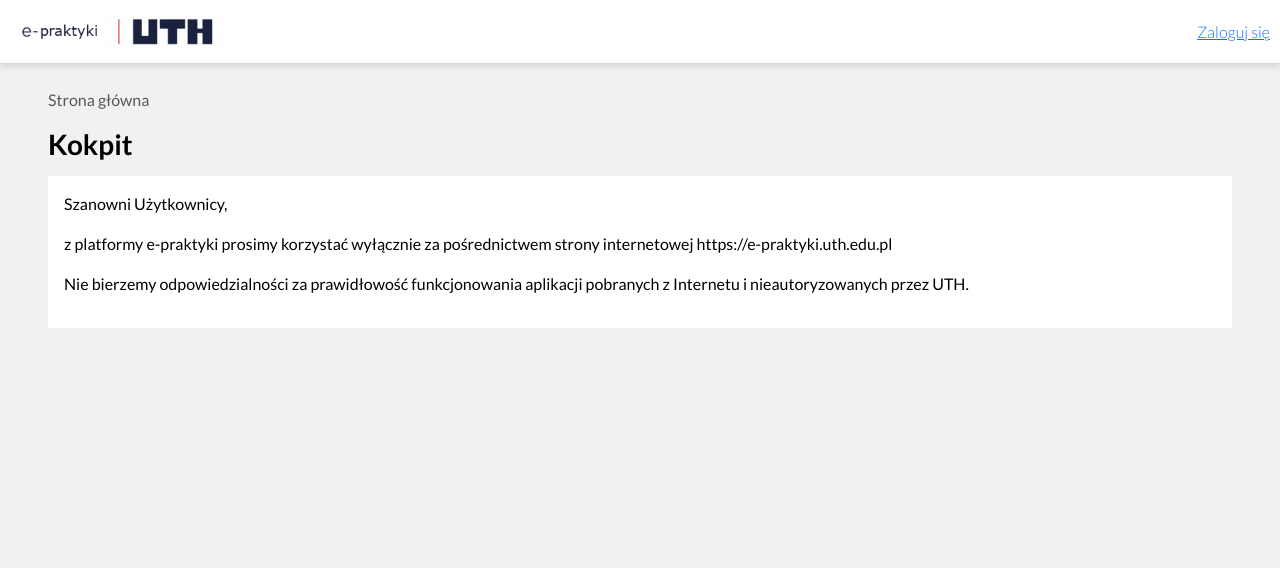
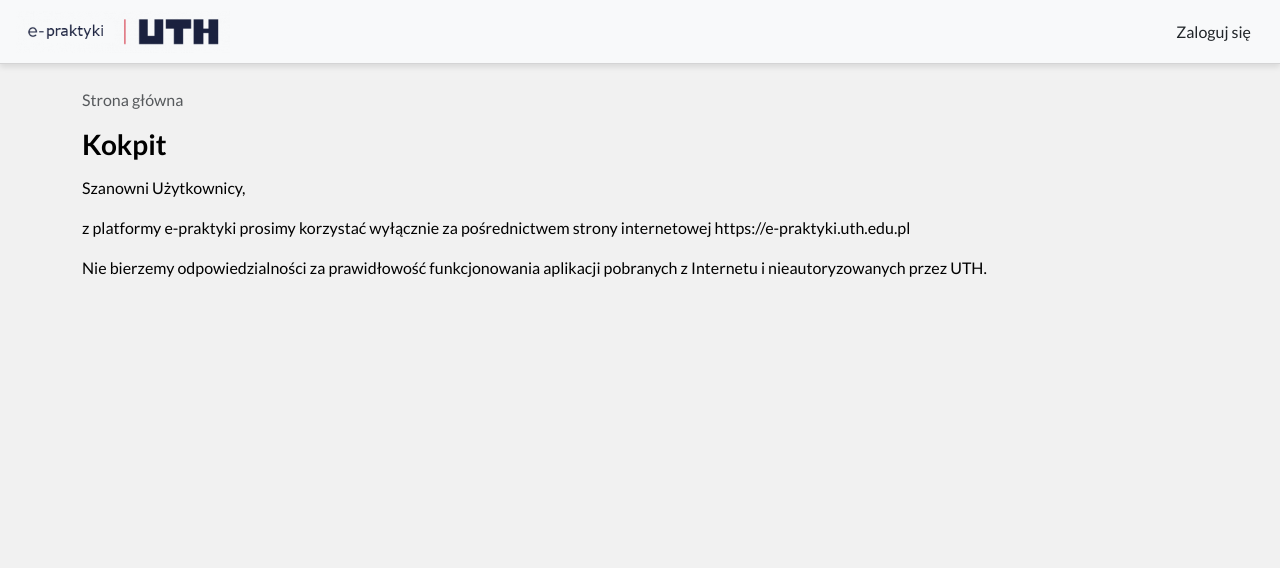
Before and after one commit to KacperBenc/testpraktyki, a Django app: page / in a window 1280 px wide. Shown: the top 568 px of the page. Run offline with Django 5.2, Linux system fonts and the light colour scheme; some libraries are stand-ins or nearby versions.

Commit message:
Poprawia stylowanie stron, zmiejsza szerokosć głównej kolumny

```diff
--- a/aplikacjaTest/static/styles/styles.css
+++ b/aplikacjaTest/static/styles/styles.css
@@ -301,7 +301,7 @@
     text-transform: none;
     border-bottom: solid 1px rgb(144 144 144 / .35);
     box-shadow: 0 3px 6px rgb(0 0 0 / .1);
-    background-color: white !important;
+    /* background-color: white !important; */
     left: 0;
     position: fixed;
     top: 0;
@@ -528,26 +528,19 @@
     font-feature-settings: "liga", "kern";
     color: #000;
     background: #fff;
+    border-radius: 10px;
 }
 
-.login header #header-content {
+header #header-content {
     margin-right: auto;
     margin-left: auto;
-    max-width: 40rem;
+    /*max-width: 40rem;*/
     box-sizing: border-box;
     display: flex;
     flex-direction: row;
     padding: 16px;
-
-}
-
-.login main {
-    width: 40rem;
-    max-width: 100%;
-    border-radius: 8px;
-    margin: 2rem auto;
-    background: #fff;
-    border: 1px solid #dadce0;
+    background: rgba(45, 45, 45, 0.98);
+    color: white;
 }
 
 #logo {
--- a/aplikacjaTest/templates/base.html
+++ b/aplikacjaTest/templates/base.html
@@ -28,7 +28,7 @@
                     <span class="text-muted">Toggleable via the navbar brand.</span>
                 </div>
             </div>
-            <nav class="navbar navbar-expand-lg navbar-light bg-light">
+            <nav class="navbar navbar-expand-lg {% if is_login_page %} header {% else %} navbar-light bg-light {% endif %}" id="header-content">
 
                 <button class="navbar-toggler"
                         type="button"
@@ -39,6 +39,8 @@
                         aria-label="Toggle navigation">
                     <span class="navbar-toggler-icon"></span>
                 </button>
+                {% if is_login_page %}
+                {% else %}
                     <a href="{% url 'home' %}"
                        class="navbar-brand d-none d-md-flex align-items-center m-0 me-4 p-0">
 
@@ -48,6 +50,7 @@
                              height=""
                              width="">
                     </a>
+                {% endif %}
 
                 <div class="collapse navbar-collapse" id="navbarSupportedContent">
 
@@ -126,7 +129,10 @@
                         </ul>
                     </div>
                 {% else %}
-                    <a href="{% url 'login' %}">Zaloguj się</a>
+                    {% if is_login_page %}
+                    {% else %}
+                        <a class="btn" href="{% url 'login' %}">Zaloguj się</a>
+                    {% endif %}
                 {% endif %}
             </nav>
 
@@ -147,16 +153,18 @@
 
                 </div>
             </section>
-            <section class="flex-grow-1 py-0">
+            <section class="container flex-grow-1 py-0">
 
                 {% block breadcrumb %}
                 {% endblock breadcrumb %}
+                <div class="row">
+                    <div class="content">
                         {% block main_title %}
                         {% endblock main_title %}
-                <div class="main-content">
 
                         {% block content %}
                         {% endblock content %}
+                    </div>
                 </div>
             </section>
         </main>
--- a/aplikacjaTest/templates/home.html
+++ b/aplikacjaTest/templates/home.html
@@ -8,10 +8,11 @@
 </nav>
 {% endblock breadcrumb %}
 
-{% block main_title %} <h1>Kokpit</h1> {% endblock %}
+{% block main_title %}
+<div class="row"><h1>Kokpit</h1> {% endblock %}
 
 {% block content %}
-    <div>
+    <div class="container">
 
         <p>Szanowni Użytkownicy,</p>
 
--- a/aplikacjaTest/templates/login.html
+++ b/aplikacjaTest/templates/login.html
@@ -9,7 +9,7 @@
 {% block main_title %}{% endblock main_title %}
 
 {% block content %}
-<div class="container login">
+<div class="container col-6 login">
 
     <img src="{% static 'images/logo_pl.png' %}" id="logo" alt="" aria-hidden="true">
 
--- a/aplikacjaTest/templates/rejestracja.html
+++ b/aplikacjaTest/templates/rejestracja.html
@@ -11,7 +11,8 @@
 </nav>
 {% endblock %}
 
-{% block main_title %} <h1>Rejestracja</h1> {% endblock %}
+{% block main_title %}
+<div class="row"><h1>Rejestracja</h1> {% endblock %}
 
 {% block content %}
 
--- a/aplikacjaTest/views/login.py
+++ b/aplikacjaTest/views/login.py
@@ -17,4 +17,8 @@
 
         messages.error(request, "Niepoprawny login lub hasło.")
 
-    return render(request, "login.html")
+    context = {
+        "is_login_page": True,
+    }
+
+    return render(request, "login.html", context)
```
Lines whose indentation alone changed are shown as unchanged.
